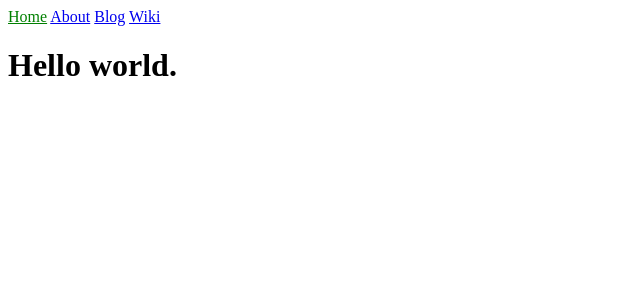
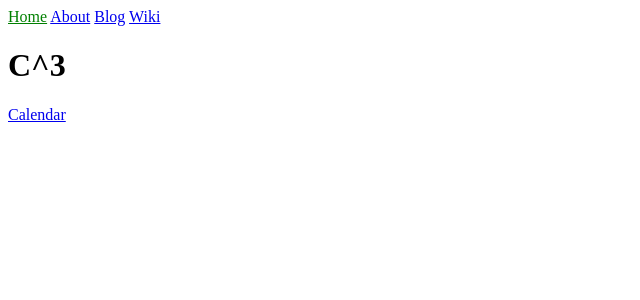
Before and after one commit to Canton-Cybersecurity-Club/Canton-Cybersecurity-Club.github.io, a Jekyll site: the page built from index.markdown, in a window 1280 px wide. Shown: the top 300 px of the page, without its empty margins (0-640 px from the left). Built offline with Jekyll 4.4.1, drawn with Linux system fonts in a browser that asks for light colours.

Commit message:
quick change

```diff
--- a/_layouts/default.html
+++ b/_layouts/default.html
@@ -5,9 +5,10 @@
     <title>{{ page.title }}</title>
     <link rel="stylesheet" href="/assets/css/styles.css">
   </head>
-  <body>
+  <body >
     {% include navigation.html %}
 
     {{ content }}
+
   </body>
 </html>
--- a/index.markdown
+++ b/index.markdown
@@ -5,4 +5,6 @@
 layout: default
 title: Home | C^3
 ---
-# Hello world.
+# C^3
+
+[Calendar](https://www.linktocalendar.com)
```
Also changed, not shown: assets/images/ccubedlogo.png (added).
